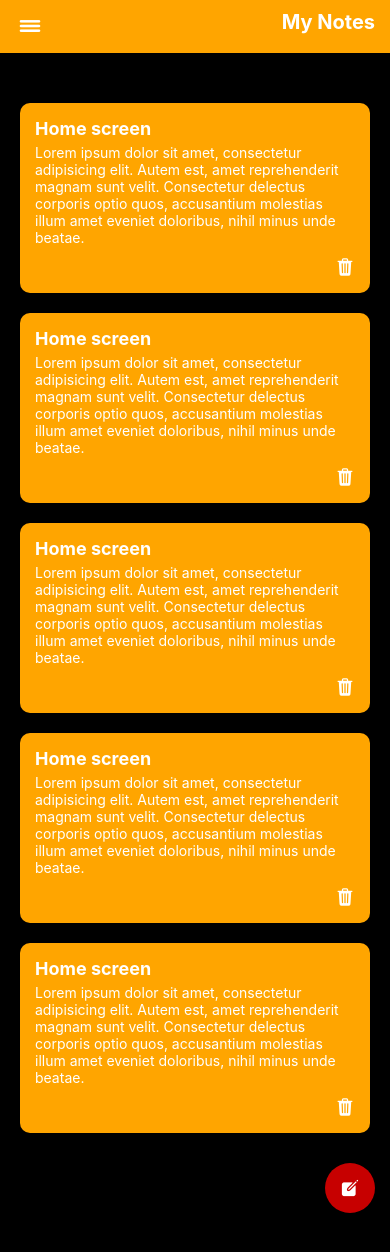
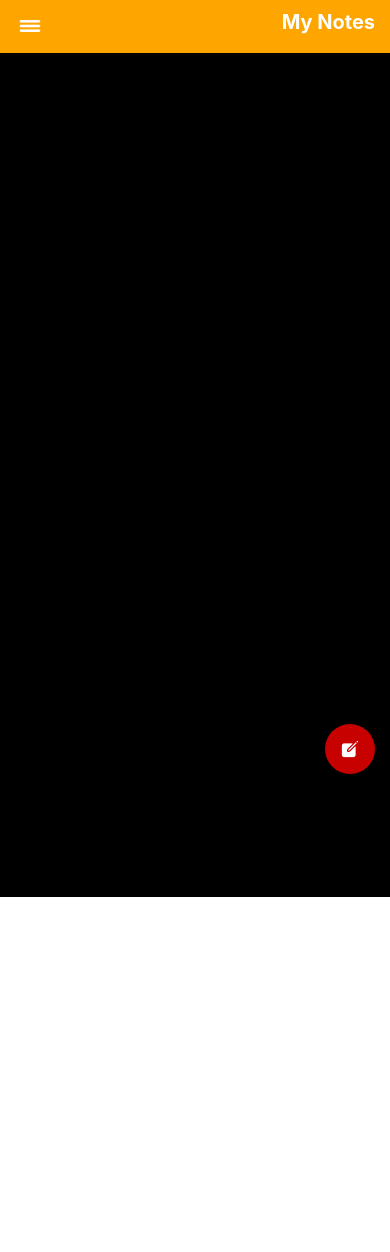
Before and after one commit to BinhNguyen3790/todolist-native, a React Native app: screen /Home in a window 390 px wide. Shown: the top 1252 px of the page. After the commit the page ends 897 px from the top, so only its background shows below. Built offline with nearby package versions, Linux system fonts and the light colour scheme.

Commit message:
update code

```diff
--- a/App.tsx
+++ b/App.tsx
@@ -3,6 +3,7 @@ import HomeScreen from './screens/HomeScreen';
 import AddScreen from './screens/AddScreen';
 import { createNativeStackNavigator } from '@react-navigation/native-stack';
 import { NavigationContainer } from '@react-navigation/native';
+import MyNoteProvider from './context/MyNoteProvider';
 
 const Stack = createNativeStackNavigator();
 
@@ -10,10 +11,12 @@ const App = () => {
   return (
     <>
       <NavigationContainer>
-        <Stack.Navigator screenOptions={{ headerShown: false }}>
-          <Stack.Screen name="Home" component={HomeScreen} />
-          <Stack.Screen name="Add" component={AddScreen} />
-        </Stack.Navigator>
+        <MyNoteProvider>
+          <Stack.Navigator screenOptions={{ headerShown: false }}>
+            <Stack.Screen name="Home" component={HomeScreen} />
+            <Stack.Screen name="Add" component={AddScreen} />
+          </Stack.Navigator>
+        </MyNoteProvider>
       </NavigationContainer>
     </>
   )
--- /dev/null
+++ b/context/MyNoteProvider.tsx
@@ -0,0 +1,25 @@
+import AsyncStorage from '@react-native-async-storage/async-storage';
+import React, { createContext, useContext, useEffect, useState } from 'react';
+
+const NoteContext = createContext<any>('');
+
+const MyNoteProvider = ({ children }: any) => {
+  const [notes, setNotes] = useState([]);
+
+  const getNotes = async () => {
+    const result = await AsyncStorage.getItem("notes");
+    if (result !== null) {
+      setNotes(JSON.parse(result))
+    }
+  }
+  useEffect(() => {
+    getNotes();
+  }, [])
+  return (
+    <NoteContext.Provider value={{ notes, setNotes, getNotes }}>
+      {children}
+    </NoteContext.Provider>
+  )
+}
+export const useNotes = () => useContext(NoteContext)
+export default MyNoteProvider
--- a/package.json
+++ b/package.json
@@ -10,6 +10,7 @@
     "test": "jest"
   },
   "dependencies": {
+    "@react-native-async-storage/async-storage": "^1.21.0",
     "@react-navigation/native": "^6.1.9",
     "@react-navigation/native-stack": "^6.9.17",
     "react": "18.2.0",
--- a/screens/AddScreen.tsx
+++ b/screens/AddScreen.tsx
@@ -1,9 +1,41 @@
-import React from 'react';
+import React, { useState } from 'react';
 import { Keyboard, ScrollView, StyleSheet, Text, TextInput, TouchableOpacity, TouchableWithoutFeedback, View } from 'react-native';
 import Header from './components/Header';
 import Icon from 'react-native-vector-icons/Ionicons';
 
-const AddScreen = () => {
+import AsyncStorage from '@react-native-async-storage/async-storage';
+import { useNotes } from '../context/MyNoteProvider';
+
+const AddScreen = ({ navigation }: any) => {
+  const [title, setTitle] = useState('');
+  const [content, setContent] = useState('');
+  const { notes, setNotes, getNotes }: any = useNotes();
+
+  // const save = async () => {
+  //   let formData = {
+  //     title,
+  //     content,
+  //     time: Date.now()
+  //   }
+  //   try {
+  //     await AsyncStorage.setItem('notes', JSON.stringify(formData));
+  //     naviagation.navigate('Home')
+  //   }
+  //   catch { }
+  // }
+
+  const save = async () => {
+    let formData = {
+      title,
+      content,
+      time: Date.now()
+    }
+    const pushNotes = [...notes, formData];
+    setNotes(pushNotes);
+    await AsyncStorage.setItem('notes', JSON.stringify(pushNotes));
+    navigation.navigate("Home")
+  }
+
   return (
     <View>
       <Header icon="arrow-back" title="Add Notes" action="Home" />
@@ -12,17 +44,15 @@ const AddScreen = () => {
           <View style={styles.formGroup}>
             <View style={styles.formItem}>
               <Text style={styles.formTitle}>Enter Title:</Text>
-              <TextInput style={styles.formInput} placeholder='Title' placeholderTextColor="white"></TextInput>
+              <TextInput style={styles.formInput} placeholder='Title' placeholderTextColor="white" onChangeText={(value)=>setTitle(value)}></TextInput>
             </View>
             <View style={styles.formItem}>
               <Text style={styles.formTitle}>Enter Title:</Text>
-              <TextInput style={[styles.formInput, styles.formInputLg]} placeholder='Description' placeholderTextColor="white" multiline={true}></TextInput>
+              <TextInput style={[styles.formInput, styles.formInputLg]} placeholder='Description' placeholderTextColor="white" multiline={true} onChangeText={(value) => setContent(value)}></TextInput>
             </View>
           </View>
           <View style={styles.btnGroup}>
-            <TouchableOpacity style={styles.btnGroupItem} onPress={() => {
-              console.log("add!");
-            }}>
+            <TouchableOpacity style={styles.btnGroupItem} onPress={() => save()}>
               <Text style={styles.btnGroupTxt}>Add Note</Text>
             </TouchableOpacity>
           </View>
--- a/screens/HomeScreen.tsx
+++ b/screens/HomeScreen.tsx
@@ -1,51 +1,50 @@
-import React from 'react';
-import { ScrollView, StyleSheet, Text, TouchableOpacity, View } from 'react-native';
+import React, { useEffect, useState } from 'react';
+import { FlatList, ScrollView, StyleSheet, Text, TouchableOpacity, View } from 'react-native';
 import Header from './components/Header';
 import Icon from 'react-native-vector-icons/Ionicons';
+import AsyncStorage from '@react-native-async-storage/async-storage';
+import { useNotes } from '../context/MyNoteProvider';
 
 const HomeScreen = ({ navigation }: any) => {
+
+  const { notes, setNotes, getNotes }: any = useNotes();
+
+  // const [data, setData] = useState([]);
+
+  // const getData = async () => {
+  //   try {
+  //     const value = await AsyncStorage.getItem('notes');
+  //     console.log(value);
+  //     if (value !== null) {
+
+  //     }
+  //   } catch (e) {
+
+  //   }
+  // }
+
+  // useEffect(() => {
+  //   getData();
+  //   console.log("okok!");
+  // })
+
   return (
-    <View>
+    <View style={styles.content}>
       <Header icon="reorder-three" title="My Notes" action="" />
-      <ScrollView>
-        <View style={styles.homeContent}>
+      {/* <ScrollView> */}
+      <View style={styles.homeContent}>
+        <FlatList data={notes} renderItem={({ item }) =>
           <View style={styles.homeItem}>
-            <Text style={styles.homeItemTtl}>Home screen</Text>
-            <Text style={styles.homeItemTxt}>Lorem ipsum dolor sit amet, consectetur adipisicing elit. Autem est, amet reprehenderit magnam sunt velit. Consectetur delectus corporis optio quos, accusantium molestias illum amet eveniet doloribus, nihil minus unde beatae.</Text>
+            <Text style={styles.homeItemTtl}>{item.title}</Text>
+            <Text style={styles.homeItemTxt}>{item.content}</Text>
             <TouchableOpacity onPress={() => { console.log("delete!"); }}>
               <Icon style={styles.homeItemIcon} name='trash' size={20} />
             </TouchableOpacity>
-          </View>
-          <View style={styles.homeItem}>
-            <Text style={styles.homeItemTtl}>Home screen</Text>
-            <Text style={styles.homeItemTxt}>Lorem ipsum dolor sit amet, consectetur adipisicing elit. Autem est, amet reprehenderit magnam sunt velit. Consectetur delectus corporis optio quos, accusantium molestias illum amet eveniet doloribus, nihil minus unde beatae.</Text>
-            <TouchableOpacity onPress={() => { console.log("delete!"); }}>
-              <Icon style={styles.homeItemIcon} name='trash' size={20} />
-            </TouchableOpacity>
-          </View>
-          <View style={styles.homeItem}>
-            <Text style={styles.homeItemTtl}>Home screen</Text>
-            <Text style={styles.homeItemTxt}>Lorem ipsum dolor sit amet, consectetur adipisicing elit. Autem est, amet reprehenderit magnam sunt velit. Consectetur delectus corporis optio quos, accusantium molestias illum amet eveniet doloribus, nihil minus unde beatae.</Text>
-            <TouchableOpacity onPress={() => { console.log("delete!"); }}>
-              <Icon style={styles.homeItemIcon} name='trash' size={20} />
-            </TouchableOpacity>
-          </View>
-          <View style={styles.homeItem}>
-            <Text style={styles.homeItemTtl}>Home screen</Text>
-            <Text style={styles.homeItemTxt}>Lorem ipsum dolor sit amet, consectetur adipisicing elit. Autem est, amet reprehenderit magnam sunt velit. Consectetur delectus corporis optio quos, accusantium molestias illum amet eveniet doloribus, nihil minus unde beatae.</Text>
-            <TouchableOpacity onPress={() => { console.log("delete!"); }}>
-              <Icon style={styles.homeItemIcon} name='trash' size={20} />
-            </TouchableOpacity>
-          </View>
-          <View style={styles.homeItem}>
-            <Text style={styles.homeItemTtl}>Home screen</Text>
-            <Text style={styles.homeItemTxt}>Lorem ipsum dolor sit amet, consectetur adipisicing elit. Autem est, amet reprehenderit magnam sunt velit. Consectetur delectus corporis optio quos, accusantium molestias illum amet eveniet doloribus, nihil minus unde beatae.</Text>
-            <TouchableOpacity onPress={() => { console.log("delete!"); }}>
-              <Icon style={styles.homeItemIcon} name='trash' size={20} />
-            </TouchableOpacity>
-          </View>
-        </View>
-      </ScrollView>
+          </View>}
+        />
+
+      </View>
+      {/* </ScrollView> */}
       <TouchableOpacity style={styles.homeBtn} onPress={() => navigation.navigate("Add")}>
         <Icon style={styles.homeBtnIcon} name='create' size={20} />
       </TouchableOpacity>
@@ -54,6 +53,10 @@ const HomeScreen = ({ navigation }: any) => {
 }
 
 const styles = StyleSheet.create({
+  content: {
+    height: "100%",
+    backgroundColor: "black",
+  },
   homeContent: {
     paddingHorizontal: 20,
     paddingTop: 50,
```
Also changed, not shown: 1 other file (tests, documents, lock files or other folders).
